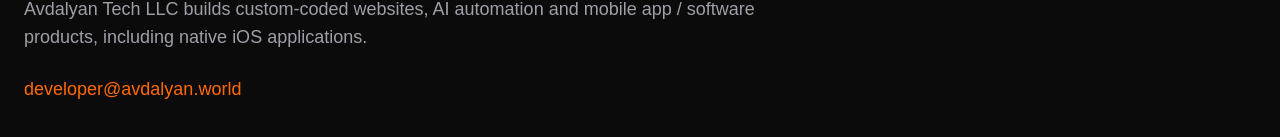
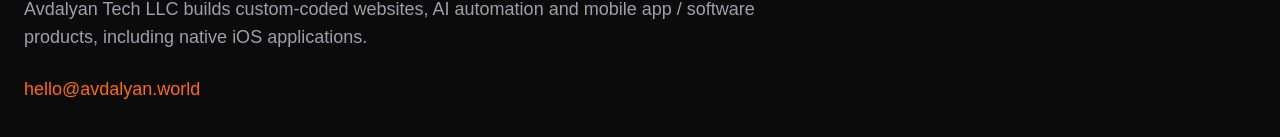
Before and after one commit to sheroavdal-gif/scharif-tech, a Next.js app: page / in a window 1280 px wide. Shown: the part 3995-4132 px from the top of the page. Built offline with nearby package versions, Linux system fonts and the light colour scheme.

Commit message:
Use hello@avdalyan.world as the public contact address

```diff
--- a/app/page.tsx
+++ b/app/page.tsx
@@ -222,10 +222,10 @@
             mobile app / software products, including native iOS applications.
           </p>
           <a
-            href="mailto:developer@avdalyan.world"
+            href="mailto:hello@avdalyan.world"
             className="text-orange-500 hover:text-orange-400 transition text-lg font-medium"
           >
-            developer@avdalyan.world
+            hello@avdalyan.world
           </a>
         </div>
       </footer>
```
